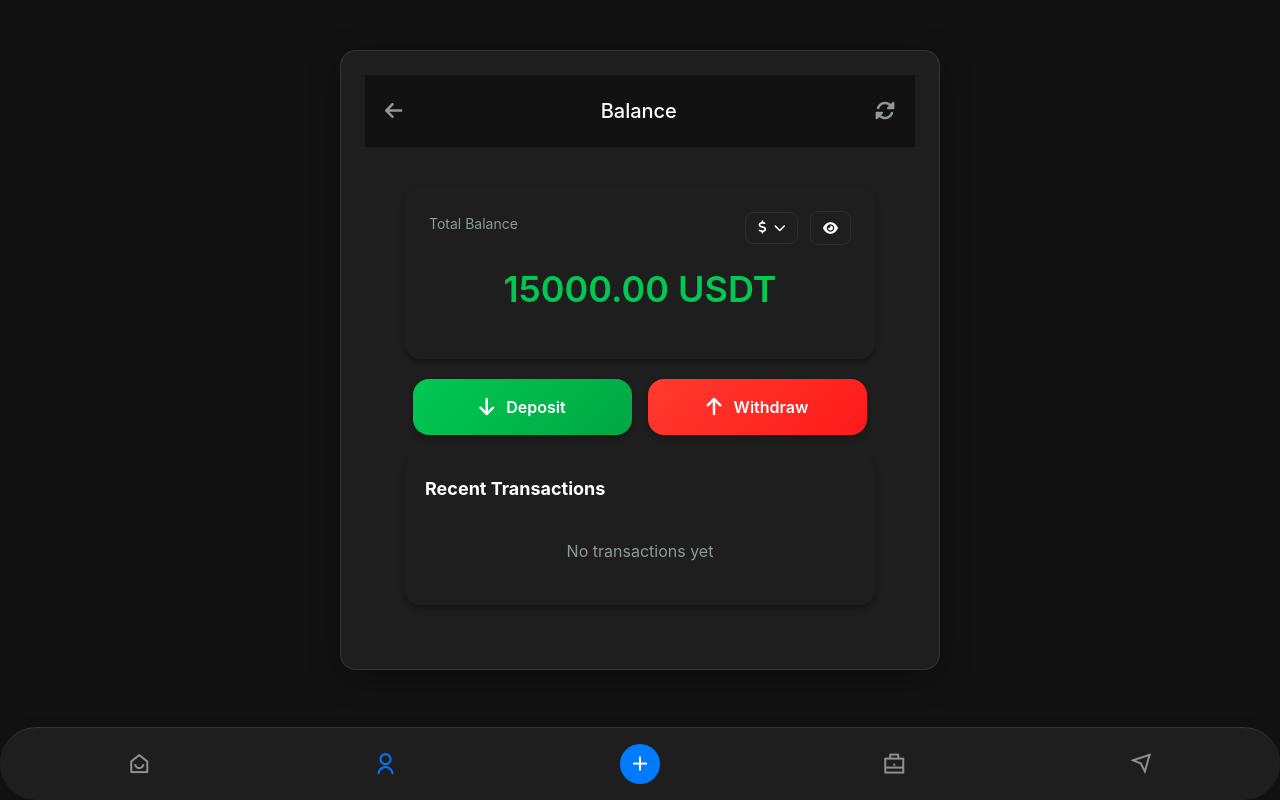
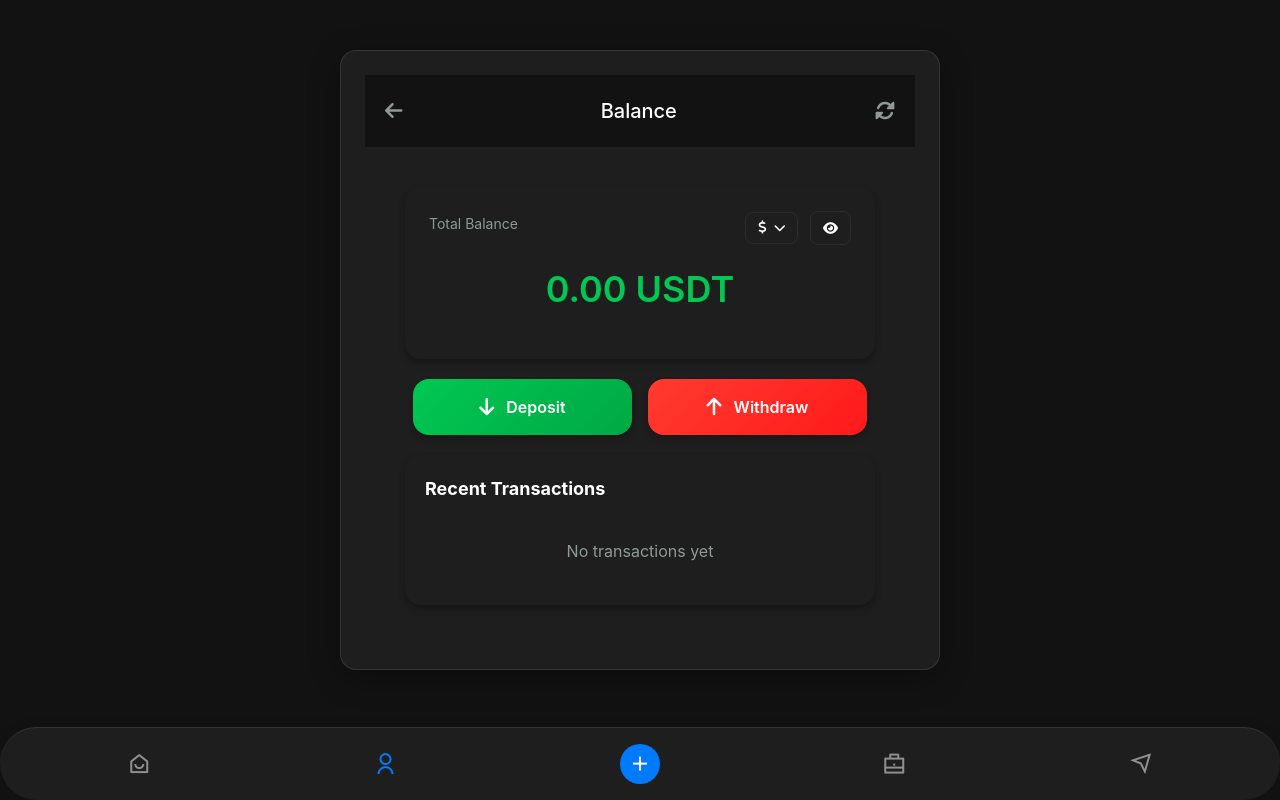
Before and after one commit to amirho33eincode/next, a plain HTML site: page responsive-card-hover-effects/balance.html in a window 1280 px wide. Drawn offline with nearby package versions, Linux system fonts and the light colour scheme.

Commit message:
Update balance.html

```diff
--- a/responsive-card-hover-effects/balance.html
+++ b/responsive-card-hover-effects/balance.html
@@ -133,7 +133,7 @@
                         </button>
                     </div>
                 </div>
-                <div class="balance-amount" id="total-balance">100.0 USDT</div>
+                <div class="balance-amount" id="total-balance">0.0 USDT</div>
             </div>
 
             <!-- Action Buttons -->
@@ -195,7 +195,7 @@
     <script>
         // Get wallet state from the main script
         let walletState = window.opener ? window.opener.walletState : {
-            balance: 15000.00,
+            balance: 0.00,
             transactions: []
         };
 
```
